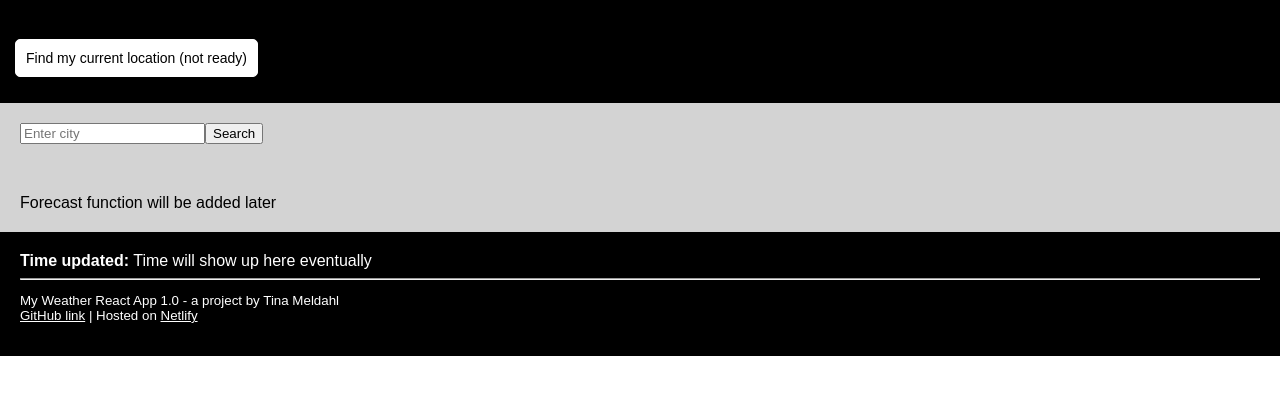
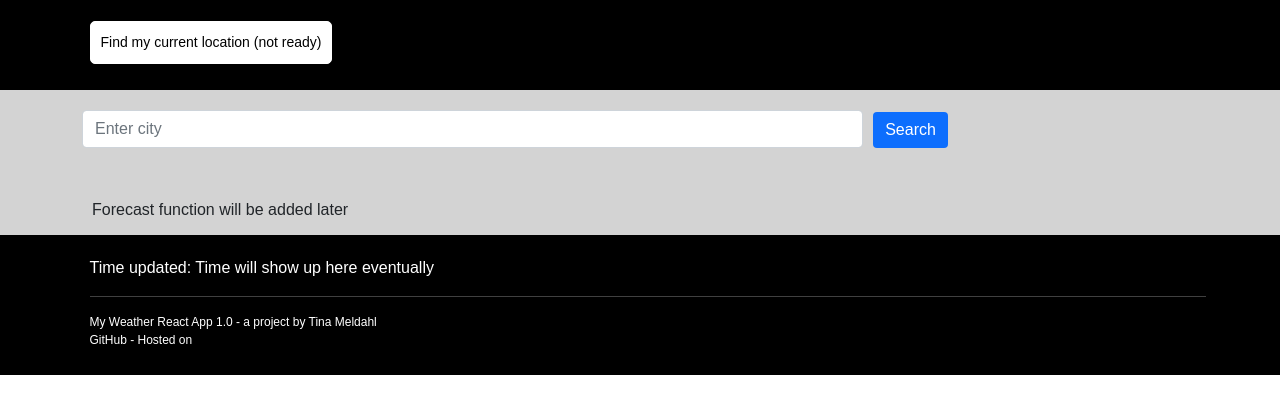
Before and after one commit to tinameldahl/react-weather-app, a React (Create React App) app: page / in a window 1280 px wide. Shown: the top 414 px of the page. Built offline with nearby package versions, Linux system fonts and the light colour scheme.

Commit message:
Added Bootstrap

```diff
--- a/package.json
+++ b/package.json
@@ -7,6 +7,8 @@
     "@testing-library/react": "^11.2.7",
     "@testing-library/user-event": "^12.8.3",
     "axios": "^0.21.1",
+    "boostrap": "^2.0.0",
+    "bootstrap": "^5.0.1",
     "react": "^17.0.2",
     "react-bootstrap": "^1.6.1",
     "react-dom": "^17.0.2",
--- a/src/App.js
+++ b/src/App.js
@@ -1,8 +1,11 @@
 import React from "react";
+import 'bootstrap/dist/css/bootstrap.css';
+
 import Header from "./Components/Header";
 import Search from "./Components/Search";
 import Footer from "./Components/Footer";
 import Forecast from "./Components/Forecast";
+
 import "./Components/Styling/styles.css";
 
 function App() {
--- a/src/Components/Footer.js
+++ b/src/Components/Footer.js
@@ -1,39 +1,26 @@
 import React from "react";
 
 import "./Styling/Footer.css";
+import "./Styling/Header.css"
+
 
 function Footer() {
   return (
-    <div className="Footer">
-      <footer className="text-muted ">
-        <p className="footer-text">
-          <strong>Time updated:</strong>
-          <span className="time-date"></span>{" "}
-          <span classNAme="date-month">Time will show up here eventually</span>
-          <br />
-          <hr />
-          <p className="footer-cred">
-            My Weather React App 1.0 - a project by Tina Meldahl
-            <br />
-            <a
-              href="https://github.com/tinameldahl/MyWeatherApp3.0"
-              target="_blank"
-              rel="noreferrer"
-            >
-              GitHub link
-            </a>{" "}
-            | Hosted on{" "}
-            <a
-                href="https://www.netlify.com/"
-                target="_blank" rel="noreferrer"
-            >
-                Netlify
-            </a>
-          </p>
+
+      <div className="Footer">
+        <div class="container">
+        <p className="timestamp-footer">
+          Time updated: Time will show up here eventually
         </p>
-      </footer>
-    </div>
-  );
+        <hr/>
+        <p className="footer-credit">
+          My Weather React App 1.0 - a project by Tina Meldahl
+          <br/>
+          GitHub - Hosted on
+        </p>
+      </div>
+      </div>
+    );
 }
 
 export default Footer;
--- a/src/Components/Forecast.js
+++ b/src/Components/Forecast.js
@@ -5,9 +5,11 @@ import "./Styling/Forecast.css";
 function Search() {
   return (
     <div className="Forecast">
+      <div class="container">
       <div class="weather-forecast" id="forecast">
        Forecast function will be added later
       </div>
+    </div>
     </div>
   );
 }
--- a/src/Components/Header.js
+++ b/src/Components/Header.js
@@ -5,9 +5,11 @@ import "./Styling/Header.css"
 function Header() {
   return (
     <div className="Header">
+      <div class="container">
       <p>
         <button className="current">Find my current location (not ready)</button>
       </p>
+    </div>
     </div>
   );
 }
--- a/src/Components/Search.js
+++ b/src/Components/Search.js
@@ -16,7 +16,9 @@ function Search(props) {
       wind: response.data.wind.speed,
       humidity: response.data.main.humidity,
       icon: `http://openweathermap.org/img/wn/${response.data.weather[0].icon}@2x.png`,
-      description: response.data.weather[0].description
+      description: response.data.weather[0].description,
+      cityname: response.data.name,
+
     });
   }
 
@@ -25,6 +27,7 @@ function Search(props) {
     let apiKey = `7efef5260931c8f50230e9ac708a39f6`;
     let apiUrl = `https://api.openweathermap.org/data/2.5/weather?q=${city}&appid=${apiKey}&units=metric`;
     axios.get(apiUrl).then(displayWeather);
+
   }
 
   function updateCity(event) {
@@ -33,8 +36,8 @@ function Search(props) {
 
   let form = (
     <form onSubmit={handleSubmit} >
-      <input type="search" placeholder="Enter city" onChange={updateCity} />
-      <button type="submit">Search</button>
+      <input type="search" className="form-control" placeholder="Enter city" onChange={updateCity} />
+      <button className="btn btn-primary" type="submit">Search</button>
 
     </form>
   );
@@ -43,30 +46,41 @@ function Search(props) {
   if (loaded) {
     return (
       <div className="Search">
+        <div class="container">
         {form}
         <hr/>
-        <h2 className="city">{city}</h2>
+        <h2 className="city">The weather in {weather.cityname} is currently...</h2>
+        <div class="row">
+          <div class="col">
+
           <span className="temperature"> {Math.round(weather.temperature)}°C</span>
-
+          <p className="weather-description">{weather.description} </p>
+          <p className="wind-humidity">
+              Windspeed: <span id="wind">{weather.wind} km/h</span>
+        <br />
+              Humidity: <span id="humidity">{weather.humidity} %</span>
+            </p>
+          </div>
+          <div class="col">
             <img
               src={weather.icon}
               alt={weather.description}
               id="icon"
             />
 
-        <p className="weather-description"> {weather.description} </p>
-        <p className="wind-humidity">
-          Windspeed: <span id="wind">{weather.wind} km/h</span>
-        <br />
-          Humidity: <span id="humidity">{weather.humidity} %</span>
-        </p>
+
+          </div>
+        </div>
+      </div>
       </div>
     );
 
   } else {
     return (
       <div className="Search">
+        <div class="container">
           {form}
+        </div>
       </div>
     );
   }
--- a/src/Components/Styling/Footer.css
+++ b/src/Components/Styling/Footer.css
@@ -1,17 +1,20 @@
-.Footer {
-  margin-top: 20px;
+.timestamp-footer {
+  color:white;
+  padding-top:1%;
 }
 
-.Footer .footer-text {
+.Footer {
   background-color: black;
-  color: white;
-  padding: 20px;
+  padding: 10px 0px 10px 15px;
+  margin-top: 1%;
 }
 
-.Footer a {
-  color: white;
+hr {
+  color:white;
 }
 
-.Footer .footer-cred {
-  font-size: smaller;
+
+.footer-credit {
+  color: white;
+  font-size: 12px;
 }
--- a/src/Components/Styling/Search.css
+++ b/src/Components/Styling/Search.css
@@ -19,25 +19,18 @@
   font-size: 20px;
 }
 
-
-
-form.input[type=text], select {
-  width: 100%;
-  padding: 12px 20px;
-  margin: 8px 0;
-  display: inline-block;
-  border: 1px solid #ccc;
-  border-radius: 4px;
-  box-sizing: border-box;
+.form-control {
+  display: inline;
+  width: 70% ;
+  margin-right: 10px;
 }
 
-form.input[type=submit] {
-  width: 100%;
-  background-color: #4CAF50;
-  color: white;
-  padding: 14px 20px;
-  margin: 8px 0;
-  border: none;
-  border-radius: 4px;
-  cursor: pointer;
+.btn-primary {
+  border: 0px solid;
+
 }
+
+#icon {
+  width:80%;
+  margin-bottom:-20px;
+}
--- a/src/Components/Styling/styles.css
+++ b/src/Components/Styling/styles.css
@@ -1,6 +1,7 @@
 .App {
     font-family: sans-serif;
     background-color: white;
+
   }
 
   .App .Container {
```
Also changed, not shown: src/Components/test.js (added), 1 other file (tests, documents, lock files or other folders). Lines whose indentation alone changed are shown as unchanged.
